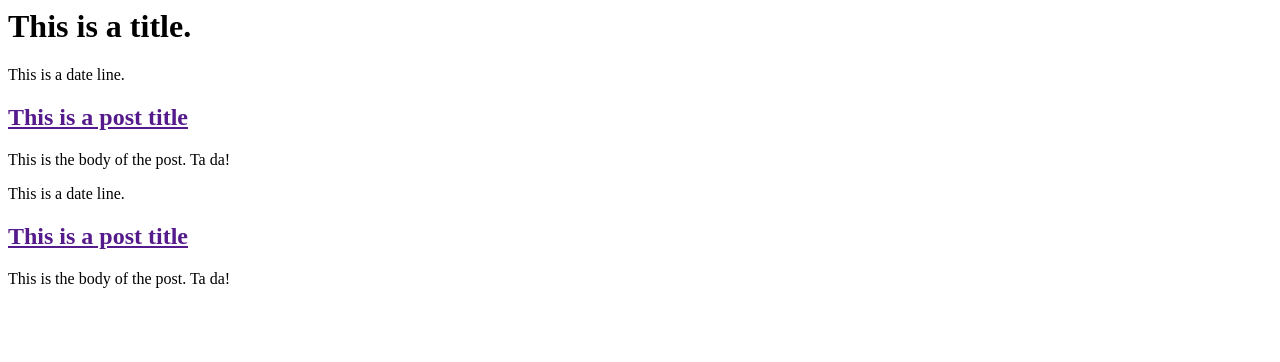
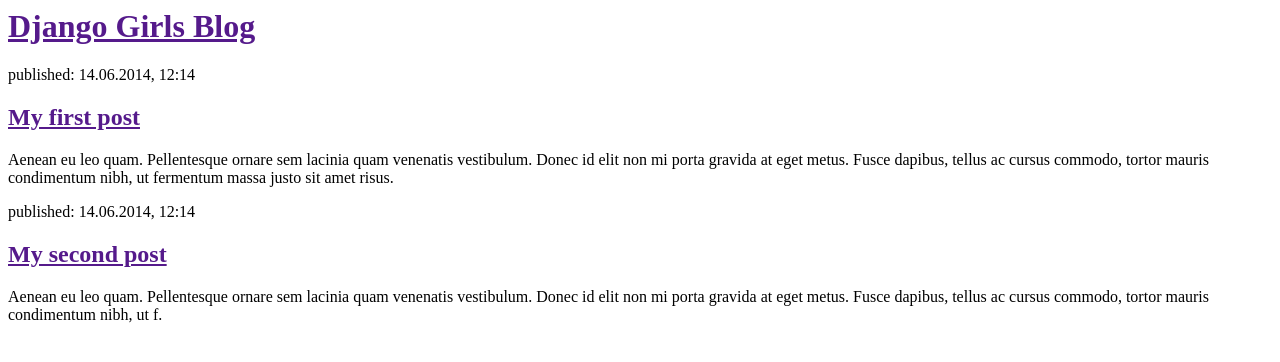
Before and after one commit to k311z/my-first-blog, a Django app: page / in a window 1280 px wide. Shown: the top 362 px of the page. Run offline with Django 3.2, Linux system fonts and the light colour scheme.

Commit message:
Changed the HTML for the site.

```diff
--- a/blog/templates/blog/post_list.html
+++ b/blog/templates/blog/post_list.html
@@ -1,23 +1,22 @@
 <html>
     <head>
-        <title>Ola's blog</title>
+        <title>Django Girls blog</title>
     </head>
     <body>
         <div>
-			<h1> This is a title. </h1>
-		</div>
+            <h1><a href="">Django Girls Blog</a></h1>
+        </div>
 
-		<div>
-			<p> This is a date line.</p>
-			<h2> <a href="">  This is a post title  </a> </h2>
-			<p> This is the body of the post. Ta da!</p>
-		</div>
+        <div>
+            <p>published: 14.06.2014, 12:14</p>
+            <h2><a href="">My first post</a></h2>
+            <p>Aenean eu leo quam. Pellentesque ornare sem lacinia quam venenatis vestibulum. Donec id elit non mi porta gravida at eget metus. Fusce dapibus, tellus ac cursus commodo, tortor mauris condimentum nibh, ut fermentum massa justo sit amet risus.</p>
+        </div>
 
-		<div>
-			<p> This is a date line.</p>
-			<h2> <a href="">  This is a post title  </a>  </h2>
-			<p> This is the body of the post. Ta da!</p>
-		</div>
-
+        <div>
+            <p>published: 14.06.2014, 12:14</p>
+            <h2><a href="">My second post</a></h2>
+            <p>Aenean eu leo quam. Pellentesque ornare sem lacinia quam venenatis vestibulum. Donec id elit non mi porta gravida at eget metus. Fusce dapibus, tellus ac cursus commodo, tortor mauris condimentum nibh, ut f.</p>
+        </div>
     </body>
 </html>
```
